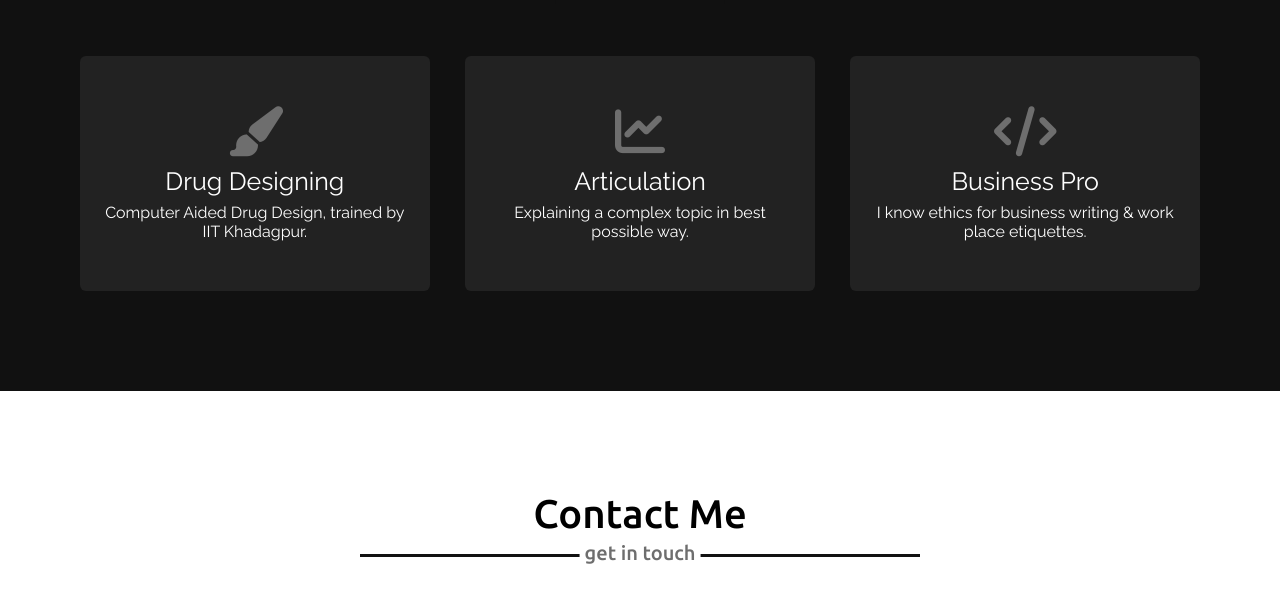
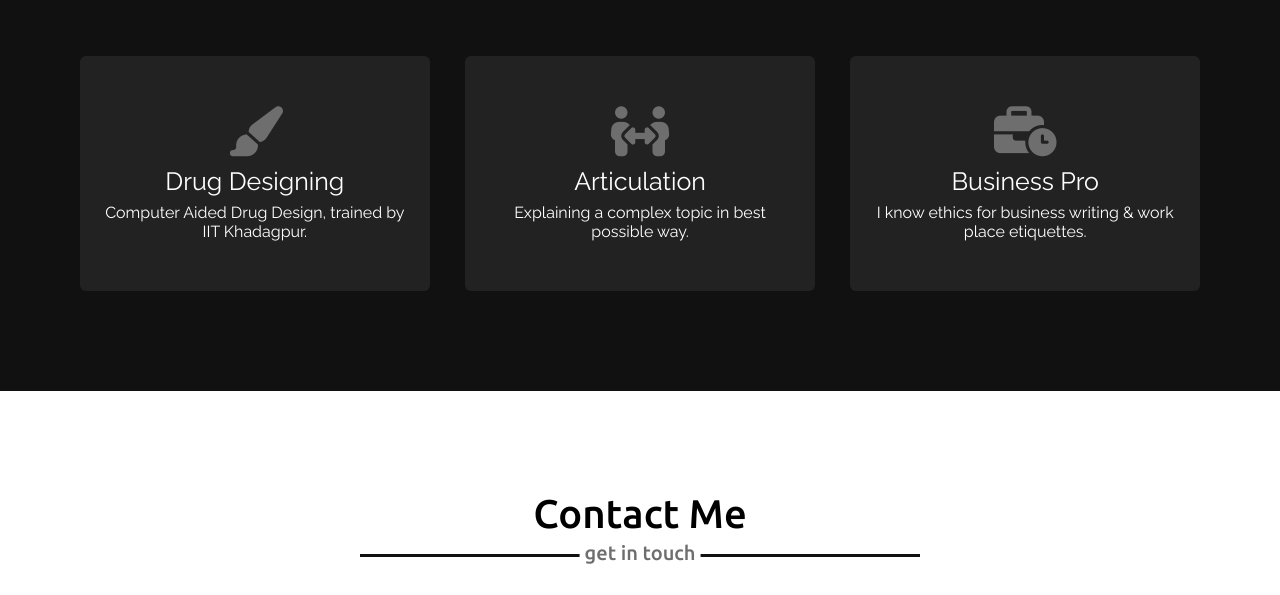
Before and after one commit to krx265/me, a plain HTML site: page index.html in a window 1280 px wide. Shown: the part 1596-2191 px from the top of the page. Drawn offline with nearby package versions, Linux system fonts and the light colour scheme.

Commit message:
Update index.html

```diff
--- a/index.html
+++ b/index.html
@@ -84,14 +84,14 @@ Fun Fact: I was the winner of the Presentation Contest held in my collage, all t
                 </div>
                 <div class="card">
                     <div class="box">
-                        <i class="fas fa-chart-line"></i>
+                        <i class="fa-solid fa-people-arrows"></i>
                         <div class="text">Articulation</div>
                         <p>Explaining a complex topic in best possible way.</p>
                     </div>
                 </div>
                 <div class="card">
                     <div class="box">
-                        <i class="fas fa-code"></i>
+                        <i class="fa-solid fa-business-time"></i>
                         <div class="text">Business Pro</div>
                         <p>I know ethics for business writing & work place etiquettes.</p>
                     </div>
```
